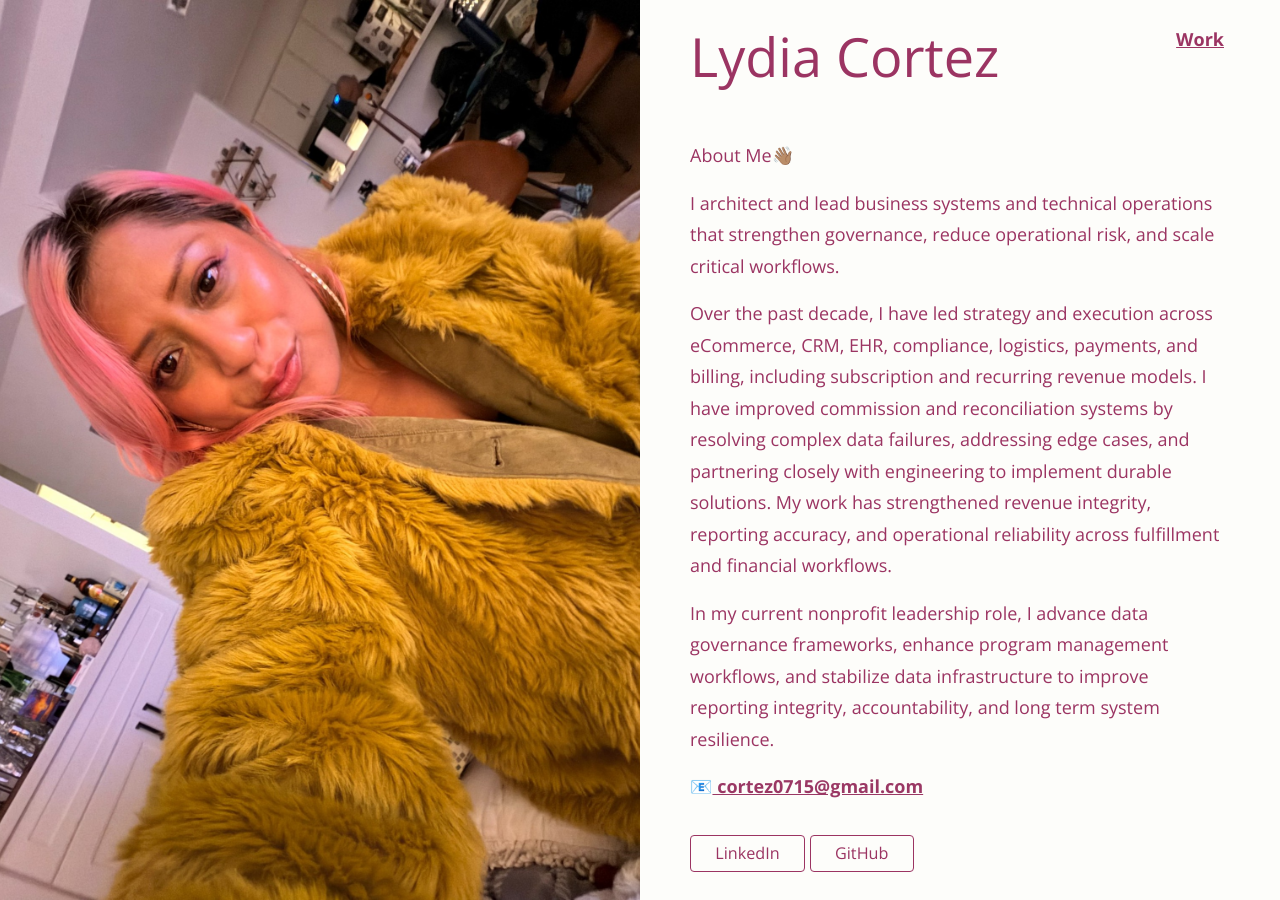
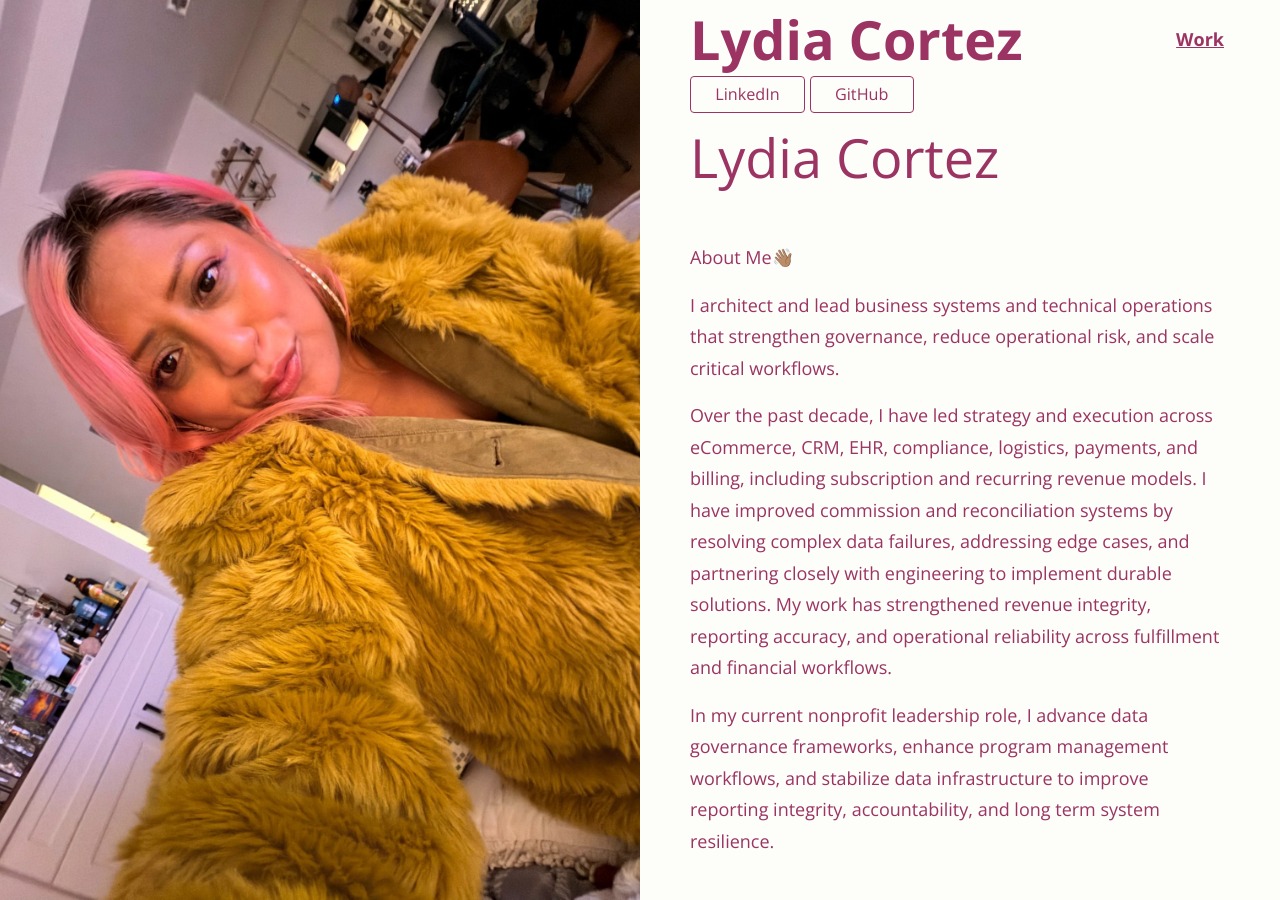
Before and after one commit to lylyco/lylyco.github.io, a Jekyll site: the page built from index.html, in a window 1280 px wide. Built offline with Jekyll 4.4.1, drawn with Linux system fonts in a browser that asks for light colours.

Commit message:
“editv8”

```diff
--- a/_config.yml
+++ b/_config.yml
@@ -25,20 +25,13 @@ content: |
 
   </div>
 
-   <div class="email-row">
-    📧<span id="copyEmail" style="cursor:pointer; color:#9a3864; font-weight:600; text-decoration:underline;">
-    cortez0715@gmail.com
-    </span>
-    <span id="copyConfirm" style="display:none; font-size:0.9em; color:#9a3864; margin-left:6px;">Copied!</span>
-  </div>
-
 # General settings
 markdown: kramdown
 sharing_image: half-sm.jpg
 
 #### LAYOUT OPTIONS #####
 # Half layout
-half_side: center
+half_side: right
 
 # Full layout
-full_text_position: center # left, right or center
+full_text_position: right # left, right or center
--- a/_layouts/half.html
+++ b/_layouts/half.html
@@ -22,8 +22,15 @@
           Work
         </a>
 
+        <header class="site-header" style="margin-top: 8px;">
+          <h1 class="site-title" style="margin-bottom: 8px;">
+            {{ site.title }}
+          </h1>
+
+          {% include social.html %}
+        </header>
+
         {{ content }}
-        {% include social.html %}
       </div>
 
       <div class="half__image"></div>
```
Also changed, not shown: other parts of _layouts/half.html (+1 -1 lines). Lines whose indentation alone changed are shown as unchanged.
